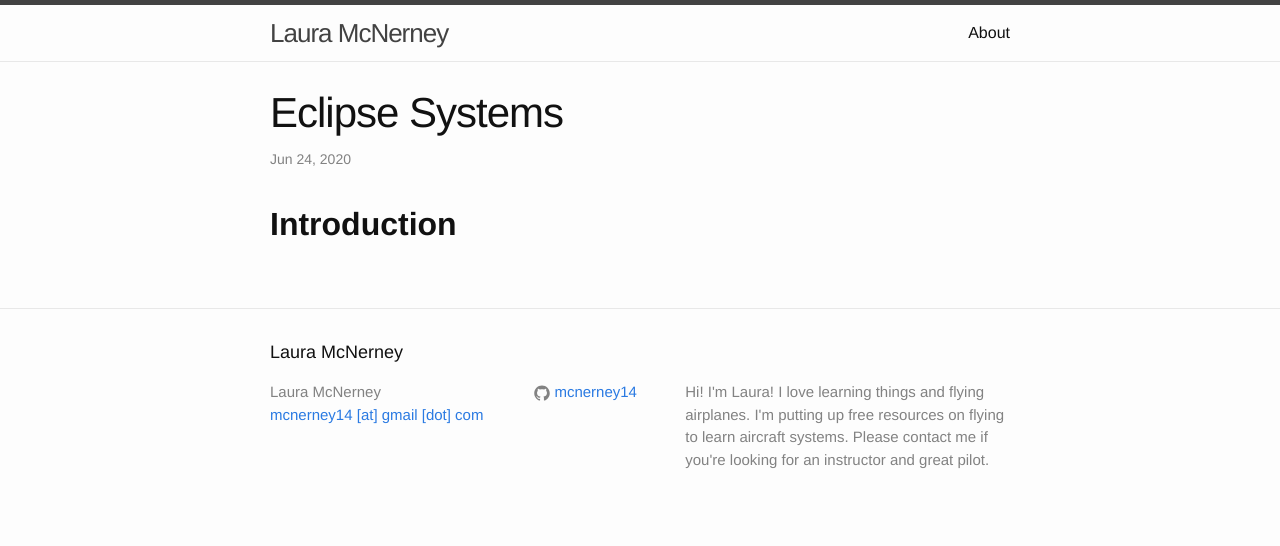
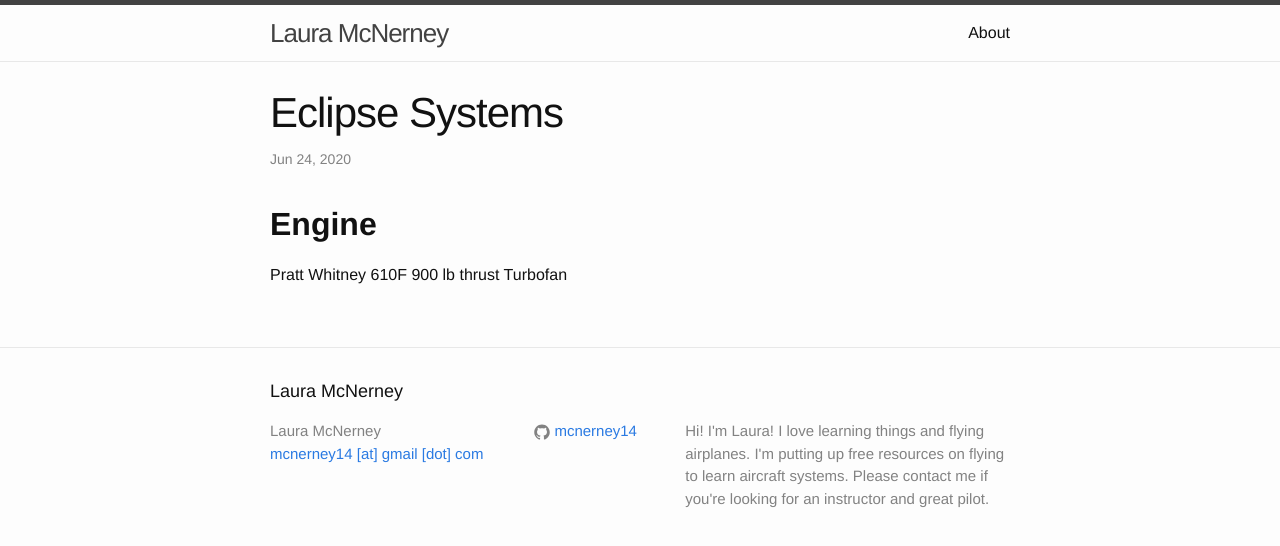
Before and after one commit to mcnerney14/mcnerney14.github.io, a Jekyll site: the page built from _posts/2020-06-24-eclipse-systems.md, in a window 1280 px wide. Shown: the top 546 px of the page. Built offline with Jekyll 4.4.1, drawn with Linux system fonts in a browser that asks for light colours.

Commit message:
Update 2020-06-24-eclipse-systems.md

```diff
--- a/_posts/2020-06-24-eclipse-systems.md
+++ b/_posts/2020-06-24-eclipse-systems.md
@@ -13,4 +13,7 @@ categories: jekyll update
 
 
 
-## **Introduction**
+## **Engine**
+Pratt Whitney 610F
+900 lb thrust
+Turbofan
```
